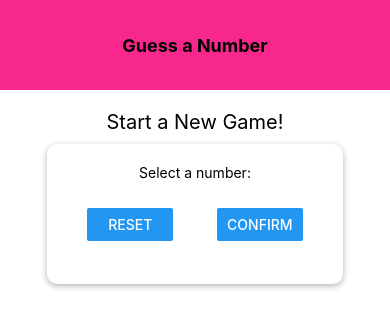
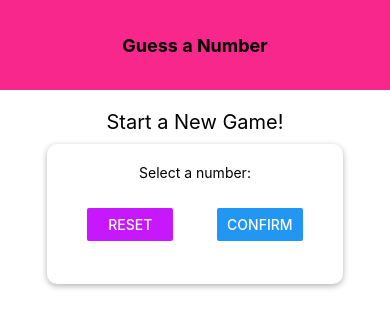
Before and after one commit to yuri-la-torre-ortiz/guessingnumbergame, a React Native app: screen / in a window 390 px wide. Shown: the top 328 px of the page. Built offline with nearby package versions, Linux system fonts and the light colour scheme.

Commit message:
style: make color of reset button lavender

```diff
--- a/screens/StartGameScreen.js
+++ b/screens/StartGameScreen.js
@@ -12,7 +12,7 @@ const StartGameScreen = (props) => {
         <TextInput />
         <View style={styles.buttonContainer}>
           <View style={styles.button}>
-            <Button title="Reset" onPress={() => {}} />
+            <Button title="Reset" onPress={() => {}} color="#c717fc"/>
           </View>
           <View style={styles.button}>
             <Button title="Confirm" onPress={() => {}} />
```
